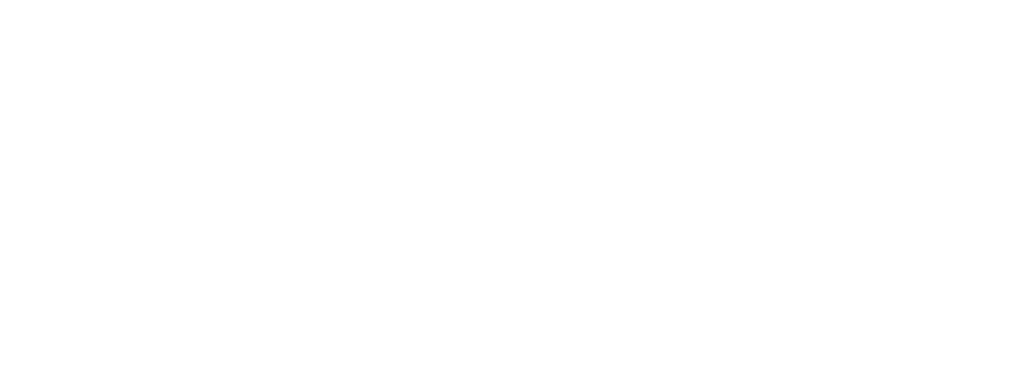
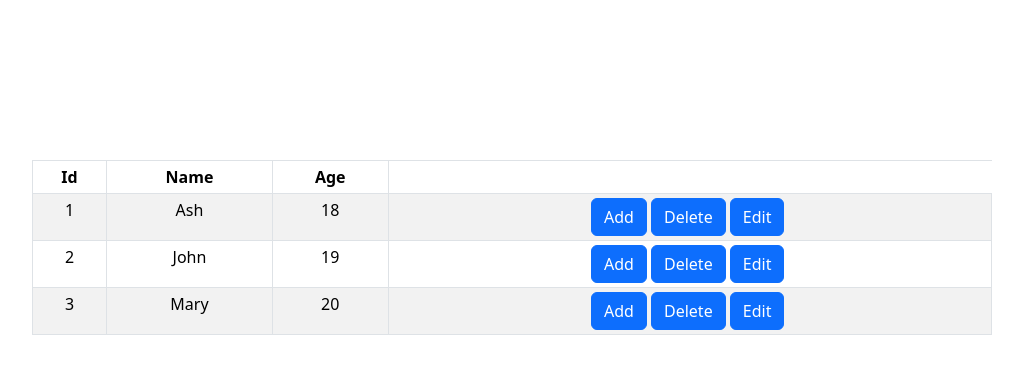
Before and after one commit to aswathyeg/react-crud-operations, a React (Create React App) app: page / in a window 1280 px wide. Shown: the top 374 px of the page, without its empty margins (128-1151 px from the left). Built offline with nearby package versions, Linux system fonts and the light colour scheme.

Commit message:
added eventhandler

```diff
--- a/src/components/Home.js
+++ b/src/components/Home.js
@@ -1,7 +1,49 @@
 import React from "react";
-import Data from "./Data";
+import Employee from "./Data";
+import { Button, Table } from "react-bootstrap";
 const Home = () => {
-  return <div></div>;
+  return (
+    <div style={{ margin: "10rem" }}>
+      <Table striped bordered size="sm">
+        <thead>
+          <tr>
+            <th>Id</th>
+            <th>Name</th>
+            <th>Age</th>
+          </tr>
+        </thead>
+        <tbody>
+          {Employee && Employee.length > 0
+            ? Employee.map((items) => {
+                return (
+                  <tr>
+                    <td>{items.id}</td>
+                    <td>{items.name}</td>
+                    <td>{items.age}</td>
+                    <td>
+                      <Button>Add</Button>
+                      &nbsp;
+                      <Button
+                        onClick={(id) => {
+                          Employee.filter((items) => {
+                            return items.id !== Employee.id;
+                          });
+                        }}
+                      >
+                        Delete
+                      </Button>
+                      &nbsp;
+                      <Button>Edit</Button>
+                      &nbsp;
+                    </td>
+                  </tr>
+                );
+              })
+            : "no data"}
+        </tbody>
+      </Table>
+    </div>
+  );
 };
 
 export default Home;
```
